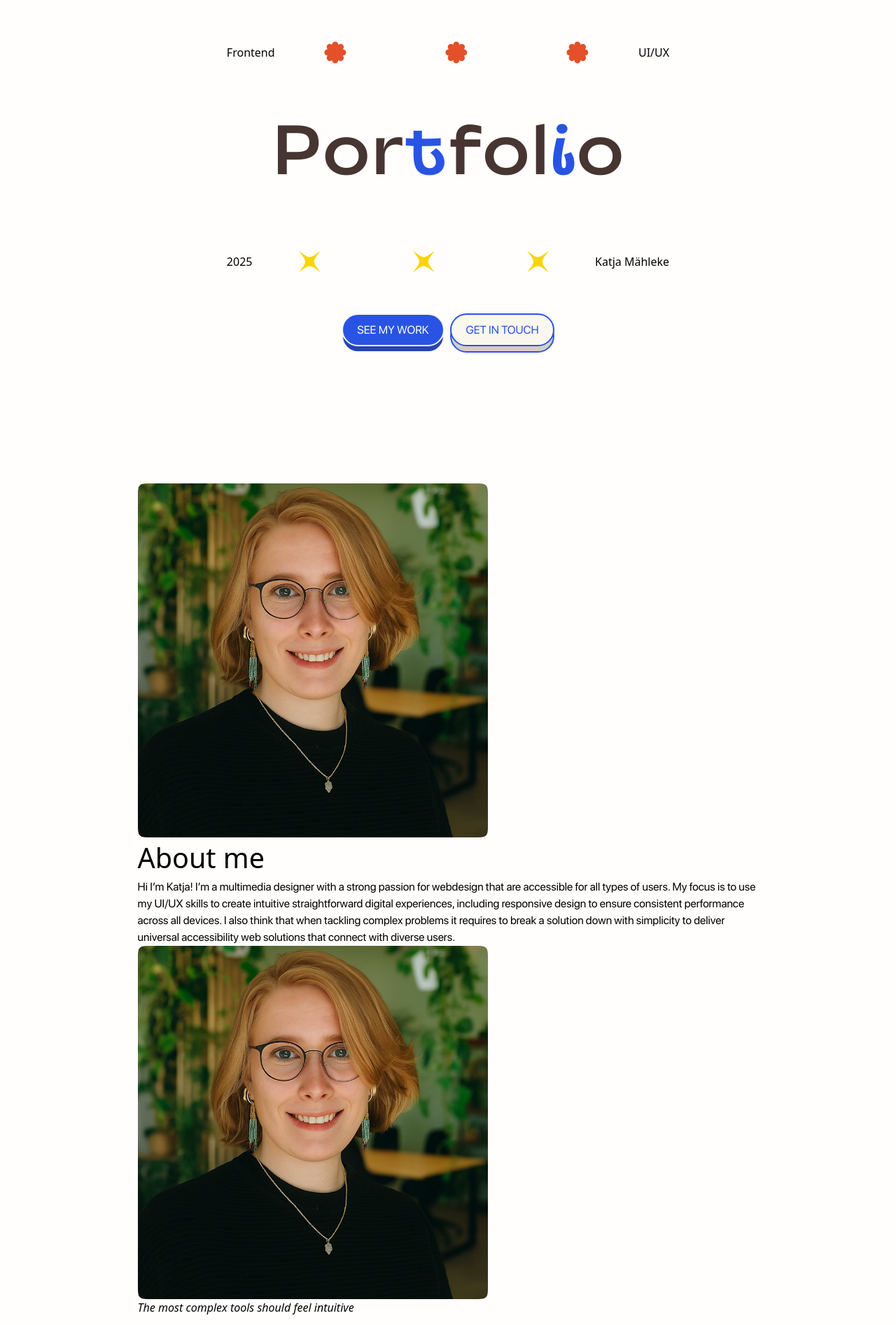
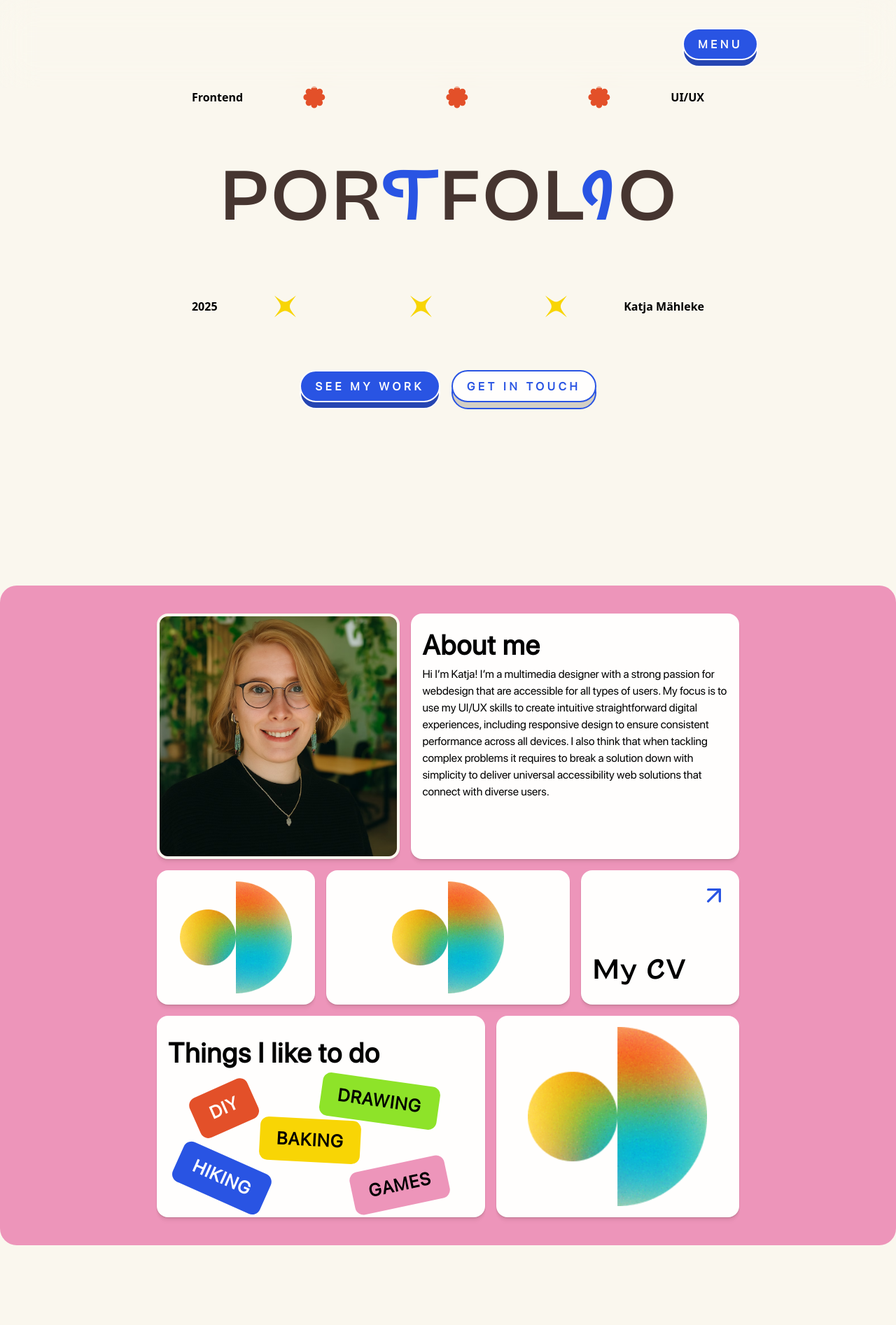
Before and after one commit to katelijacobsen/portfolio-v2, a Next.js app: page / in a window 1280 px wide. Shown: the top 1894 px of the page at 70% size. Built offline with nearby package versions, Linux system fonts and the light colour scheme.

Commit message:
feat: add Header component and integrate into layout; update Button and FloatingBrick components for improved styling and functionality; replace subheader fonts and update global styles; add moon image for enhanced visuals

```diff
--- a/src/app/components/Button.tsx
+++ b/src/app/components/Button.tsx
@@ -14,17 +14,19 @@ interface Props {
   bg2?: string;
   borderclr?: string;
   textclr?: string;
+  w?: string;
 }
 
 const Button = ({
   text,
   bg = "bg-accent-1",
   bg2 = "bg-accent-2",
-  borderclr = "border-primary-2",
+  borderclr = "border-primary-1",
   textclr = "text-primary-1",
+  w ="w-full"
 }: Props) => {
   return (
-    <button className="w-full sm:w-auto h-full group top-0 transition-transform duration-200 relative block uppercase cursor-pointer align-middle font-butto p-button rounded-full transform-3d z-20">
+    <button className={`${w} sm:w-auto h-full font-semibold tracking-[.5ch] group top-0 transition-transform duration-200 relative block uppercase cursor-pointer align-middle font-butto p-button rounded-full transform-3d z-20`}>
       {text}
       <span className="active:translate-y-[10%] top-0 right-0 left-0 bottom-0 transition-transform duration-200 absolute inline-block w-full h-full z-80">
         <span
--- a/src/app/components/FloatingBrick.tsx
+++ b/src/app/components/FloatingBrick.tsx
@@ -1,12 +1,38 @@
-
 interface Props {
   text: string;
+  textclr?: string;
+  bg?: string;
+  rotate?: string;
+  top?: string;
+  left?: string;
+  right?: string;
+  bottom?: string;
+  style?: React.CSSProperties;
 }
 
-function FloatingBrick({ text }: Props) {
+function FloatingBrick({ text, textclr, bg, rotate, top, left, right, bottom, style }: Props) {
   return (
-    <li>{text}</li>
-  )
+    <li
+      className={`
+        uppercase font-semibold
+        text-h4
+        px-[clamp(0.5rem,2vw,1.5rem)]
+        py-[clamp(0.25rem,1vw,0.75rem)]
+        inline-block tracking-[.1ch] rounded-xl
+        absolute
+        ${textclr || ""}
+        ${bg || ""}
+        ${rotate || ""}
+        ${top || ""}
+        ${left || ""}
+        ${bottom || ""}
+        ${right || ""}
+      `}
+      style={style}
+    >
+      {text}
+    </li>
+  );
 }
 
 export default FloatingBrick
--- a/src/app/components/Header.tsx
+++ b/src/app/components/Header.tsx
@@ -0,0 +1,12 @@
+import React from "react";
+import Button from "./Button";
+
+function Header() {
+  return (
+    <nav className="py-10 backdrop-blur-xl fixed w-full flex justify-end px-large z-100">
+        <Button text="Menu" w="w-auto" />
+    </nav>
+  );
+}
+
+export default Header;
--- a/src/app/globals.css
+++ b/src/app/globals.css
@@ -44,14 +44,15 @@
 
   /*===== Font =====*/
   --font-header: "TransformaBold", serif;
-  --font-subheader: "AppleGaramond", serif;
-  --font-subheader-bold: "AppleGaramond-Bold", serif;
+  --font-subheader: "SF Pro Regular", serif;
+  --font-subheader-bold: "SF Pro Regular", serif;
   --font-subheader-bold-italic: "AppleGaramond-BoldItalic", serif;
-  --font-body-text: "Archia-Regular", sans-serif;
+  --font-body-text: "SF Pro Regular", sans-serif;
   /*===== Font-size =====*/
   --text-h1: clamp(2.4413rem, 1.1798rem + 6.3071vw, 6.8563rem);
   --text-h2: clamp(1.9531rem, 1.3004rem + 3.2634vw, 4.2375rem);
   --text-h3: clamp(1.5625rem, 1.2607rem + 1.5089vw, 2.6188rem);
+  --text-h4: clamp(1.5625rem, 1.2607rem + 1.5089vw, 1.5188rem);
   --text-paragraph: 1.6rem;
   --text-button: var(--text-paragraph);
   --text-label: var(--text-paragraph);
@@ -66,7 +67,7 @@
 
 /*===== Fixed Rules =====*/
 body {
-  background: var(--color-primary-1);
+  background: var(--color-primary-2);
 }
 
 h1 {
@@ -90,7 +91,6 @@ blockquote {
 }
 
 button,
-a,
 p,
 li,
 h4 {
--- a/src/app/layout.tsx
+++ b/src/app/layout.tsx
@@ -2,6 +2,7 @@ import type { Metadata } from "next";
 import "./globals.css";
 import Footer from "./components/Footer";
 import Button from "./components/Button";
+import Header from "./components/Header";
 
 export const metadata: Metadata = {
   title: "Katja Mähleke",
@@ -16,6 +17,7 @@ export default function RootLayout({
   return (
     <html lang="en">
       <body>
+        <Header/>
         {children}
         <Footer />
       </body>
--- a/src/app/page.tsx
+++ b/src/app/page.tsx
@@ -6,16 +6,14 @@ import ScrollTrigger from "gsap/ScrollTrigger";
 import { useEffect, useRef, useState } from "react";
 
 //Icons
-import { LuArrowUpRight } from "react-icons/lu";
+import { FiArrowUpRight } from "react-icons/fi";
 
 // Components
 import Image from "next/image";
 import Button from "./components/Button";
-import Footer from "./components/Footer";
 import TechSkills from "./components/TechSkills";
 import SoftSkills from "./components/SoftSkills";
 import Card from "./components/Card";
-import Project from "./components/Project";
 import Link from "next/link";
 import FloatingBrick from "./components/FloatingBrick";
 
@@ -108,8 +106,6 @@ export default function Home() {
   const aboutArticleRef = useRef<HTMLElement>(null);
   const aboutHeadingRef = useRef<HTMLHeadingElement | null>(null);
   const aboutParagraphRef = useRef<HTMLParagraphElement | null>(null);
-  // State to manage hover effects on the projects
-  const [hoveredProject, setHoveredProject] = useState<number | null>(null);
 
   //Animation H1 with GSAP by splitting characters
   useEffect(() => {
@@ -211,11 +207,16 @@ export default function Home() {
   }, []);
 
   return (
-    <main className="space-y-large mx-large">
-      <header>
+    <main className="space-y-large ">
+      {/* Header Section with Grid Layout and Buttons */}
+
+      <header className="w-auto h-[80dvh] flex flex-col justify-center md:gap-small lg:gap-medium mx-large">
         <div className="grid grid-cols-[auto_auto_auto] grid-rows-3">
-        <h1 className="row-start-2 col-start-2 col-end-3 text-center self-end text-body-text">Por<span className="text-accent-1">t</span>fol<span className="text-accent-1">i</span>o</h1>
-        <div className="flex items-center justify-center col-start-2">
+          <h1 className="uppercase row-start-2 col-start-2 col-end-3 text-center self-end text-body-text">
+            Por<span className="text-accent-1">t</span>fol
+            <span className="text-accent-1">i</span>o
+          </h1>
+          <div className="flex items-center justify-center col-start-2 font-semibold">
             <h2 className="">Frontend</h2>
             <Image
               width={100}
@@ -243,13 +244,12 @@ export default function Home() {
             />
             <h2 className="">UI/UX</h2>
           </div>
-        <div className="flex items-center justify-center col-start-2">
+          <div className="flex items-center justify-center col-start-2 font-semibold">
             <h2 className="">2025</h2>
             <Image
               width={100}
               height={100}
               src="/img/shapes/star.svg"
-
               alt="yellow star"
               className="w-8 h-8 mx-auto"
               loading="lazy"
@@ -273,23 +273,46 @@ export default function Home() {
             <h2 className="">Katja Mähleke</h2>
           </div>
         </div>
-        <div className="flex flex-col md:flex-row gap-small justify-center items-center">
+        <div className="flex flex-col md:flex-row gap-medium justify-center items-center">
           <Button text="See my work" />
-        <Button text="Get in touch" bg="bg-primary-2" bg2="bg-primary-3" textclr="text-accent-1" borderclr="border-accent-1"/>
+          <Button
+            text="Get in touch"
+            bg="bg-primary-1"
+            bg2="bg-primary-3"
+            textclr="text-accent-1"
+            borderclr="border-accent-1"
+          />
         </div>
       </header>
-      <article>
-        <section>
+
+      {/* Article Section about me */}
+
+      <article className="flex flex-col relative gap-medium bg-secondary-1 p-10 rounded-3xl lg:grid lg:grid-cols-7 lg:grid-rows-[auto_12rem_18rem] lg:px-negative">
+        <section className="flex lg:hidden absolute -my-50 right-10 ">
           <Image
-            width={500}
-            height={500}
+            width={512}
+            height={512}
             src="/img/pictures/portrait.avif"
             alt=""
             loading="lazy"
+            className="rounded-full border-4 border-primary-2 brown-shadow w-[240px] h-auto lg:h-full object-cover"
           />
         </section>
-        <section>
-          <h3>About me</h3>
+        <section className="lg:col-start-1 lg:col-end-4 lg:h-full hidden lg:flex">
+          <Image
+            width={512}
+            height={512}
+            src="/img/pictures/portrait.avif"
+            alt=""
+            loading="lazy"
+            className="rounded-2xl border-4 border-primary-2 brown-shadow w-full h-auto lg:h-full object-cover"
+          />
+        </section>
+
+        <section className="lg:col-start-4 lg:col-span-full lg:row-start-1 bg-primary-1 p-medium brown-shadow rounded-2xl">
+          <h3 className="font-subheader font-semibold tracking-wide">
+            About me
+          </h3>
           <p>
             Hi I’m Katja! I’m a multimedia designer with a strong passion for
             webdesign that are accessible for all types of users. My focus is to
@@ -301,41 +324,84 @@ export default function Home() {
             connect with diverse users.
           </p>
         </section>
-        <section>
+
+        <section className="lg:col-span-2 lg:row-start-2 flex items-center justify-center rounded-2xl gap-medium bg-primary-1 p-medium brown-shadow">
           <Image
             width={500}
             height={500}
-            src="/img/pictures/portrait.avif"
-            alt=""
+            src="/img/shapes/moon.png"
+            alt="yellow-orange-blue gradient geometric moon"
             loading="lazy"
+            className="w-full h-auto lg:h-full object-contain"
           />
         </section>
-        <section>
-          <cite>The most complex tools should feel intuitive</cite>
-        </section>
-        <section>
-          <h3>My CV</h3>
-        </section>
-        <section>
-          <ul>
-            <FloatingBrick text="Baking" />
-            <FloatingBrick text="Hiking" />
-            <FloatingBrick text="Drawing" />
-            <FloatingBrick text="Games" />
-            <FloatingBrick text="Movies" />
-          </ul>
-        </section>
-        <section>
+          <section className="col-start-3 col-span-3 row-start-2 hidden md:flex items-center justify-center rounded-2xl gap-medium bg-primary-1 p-medium brown-shadow">
             <Image
               width={500}
               height={500}
-            src="/img/pictures/portrait.avif"
-            alt=""
+              src="/img/shapes/moon.png"
+              alt="yellow-orange-blue gradient geometric moon"
               loading="lazy"
+              className="w-full h-auto lg:h-full object-contain"
+            />
+          </section>
+
+          <a className="lg:col-start-6 lg:col-span-full lg:row-start-2 bg-primary-1 p-medium text-h3 font-header brown-shadow rounded-2xl flex flex-col justify-between text-left">
+            <FiArrowUpRight className="ms-auto w-10 h-10 text-accent-1" />
+            My CV
+          </a>
+
+        <section className="lg:col-span-4 lg:row-start-3 bg-primary-1 p-medium brown-shadow rounded-2xl relative">
+          <h3 className="font-subheader font-semibold tracking-wide my-2">
+            Things I like to do
+          </h3>
+          <ul className="relative w-full sm:h-auto md:h-auto lg:h-50 max-h-full aspect-[1.7/1] md:aspect-[2/1]">
+            <FloatingBrick
+              text="Baking"
+              bg="bg-secondary-3"
+              rotate="rotate-[3deg]"
+              style={{ top: "28%", left: "30%" }}
+            />
+            <FloatingBrick
+              text="Hiking"
+              bg="bg-accent-1"
+              textclr="text-primary-1"
+              rotate="rotate-[24deg]"
+              style={{ top: "55%", left: "2%" }}
+            />
+            <FloatingBrick
+              text="Drawing"
+              bg="bg-secondary-4"
+              rotate="rotate-[8deg]"
+              style={{ top: "0%", left: "50%" }}
+            />
+            <FloatingBrick
+              text="Games"
+              bg="bg-secondary-1"
+              rotate="rotate-[-12deg]"
+              style={{ top: "60%", left: "60%" }}
+            />
+            <FloatingBrick
+              text="DIY"
+              bg="bg-secondary-2"
+              textclr="text-primary-1"
+              rotate="rotate-[-24deg]"
+              style={{ top: "5%", left: "8%" }}
+            />
+          </ul>
+        </section>
+        <section className="lg:col-start-5 lg:col-span-full lg:row-start-3 flex items-center justify-center rounded-2xl gap-medium bg-primary-1 p-medium brown-shadow">
+          <Image
+            width={500}
+            height={500}
+            src="/img/shapes/moon.png"
+            alt="yellow-orange-blue gradient geometric moon"
+            loading="lazy"
+            className="w-full h-auto lg:h-full object-contain"
           />
         </section>
       </article>
-      <section>
+      <section className="mx-large">
         <h3>Project</h3>
         <ul>
           {cards.map((card, i) => (
@@ -364,7 +430,7 @@ export default function Home() {
       </section>
       <section>{/* Add Coding Animation Here */}</section>
       <section>
-        <h3> Thank you for your time</h3>
+        <h2 className="font-header text-h2 text-center text-body-text"> Thank you for your time</h2>
       </section>
     </main>
   );
```
Also changed, not shown: public/img/shapes/moon.png (added). Lines whose indentation alone changed are shown as unchanged.
